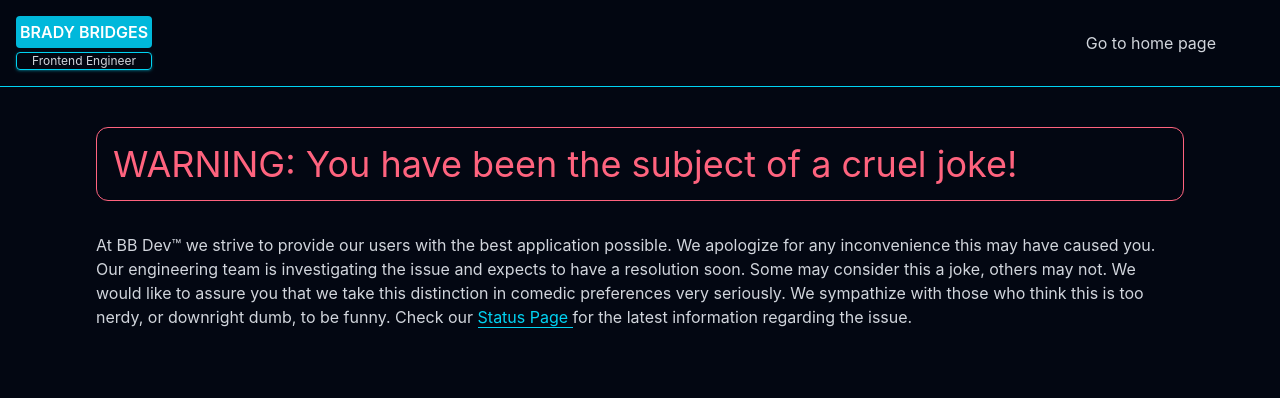
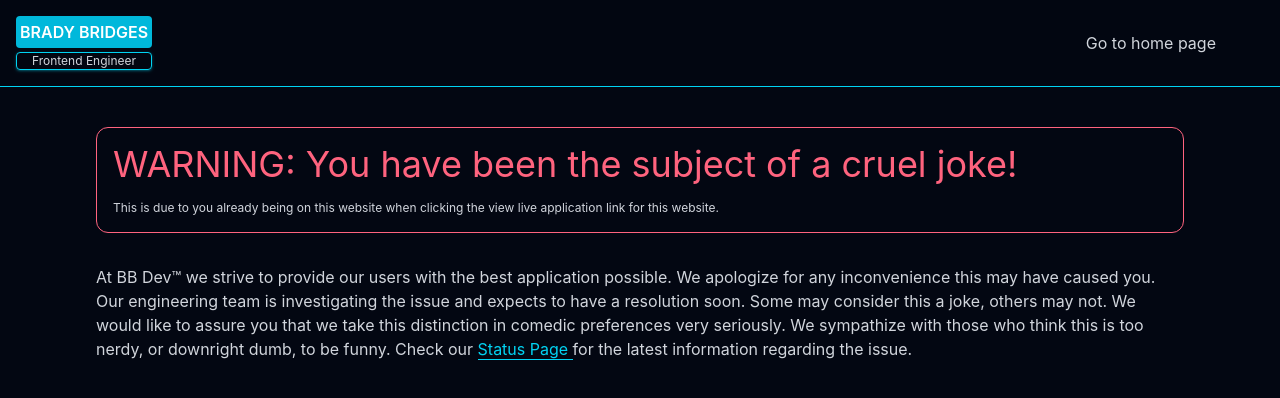
Before and after one commit to bradybridges/svelte-portfolio, a SvelteKit app: page /gotcha in a window 1280 px wide. Shown: the top 398 px of the page. Built offline with nearby package versions, Linux system fonts and the light colour scheme; some icons are missing.

Commit message:
Tweak gotcha

```diff
--- a/src/routes/gotcha/+page.svelte
+++ b/src/routes/gotcha/+page.svelte
@@ -12,9 +12,16 @@
 
 <Section>
 	<div class="flex w-full flex-col flex-nowrap gap-8">
-		<Heading level={1} classes="text-rose-400 border border-rose-400 p-4 rounded-xl">
-			WARNING: You have been the subject of a cruel joke!
-		</Heading>
+		<div class="flex flex-col gap-4 rounded-xl border border-rose-400 p-4">
+			<Heading level={1} classes="text-rose-400">
+				WARNING: You have been the subject of a cruel joke!
+			</Heading>
+
+			<p class="text-xs">
+				This is due to you already being on this website when clicking the view live
+				application link for this website.
+			</p>
+		</div>
 
 		<p>
 			At BB Dev&trade; we strive to provide our users with the best application possible. We
```
